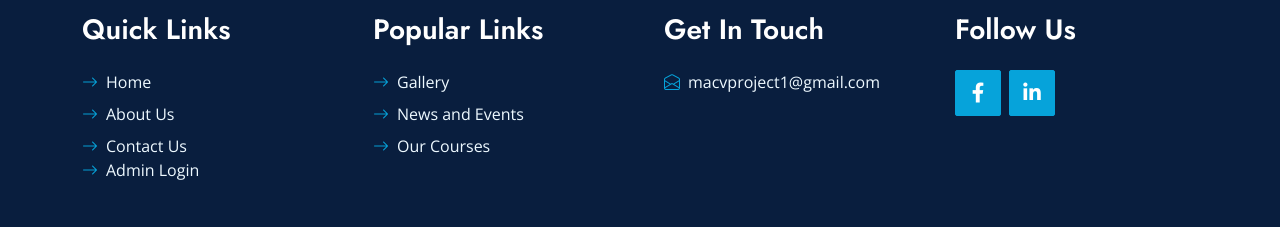
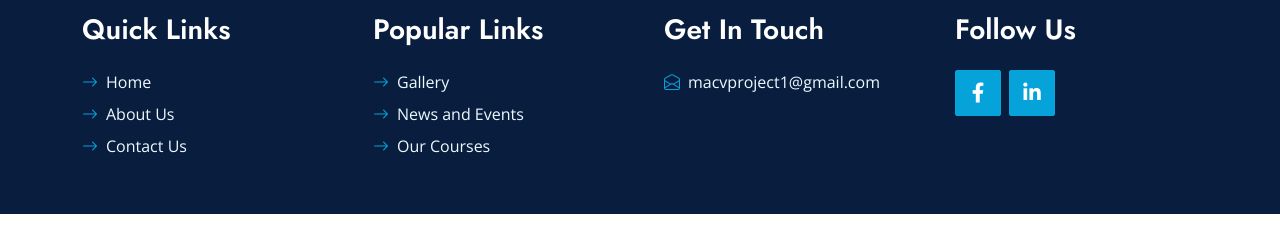
Before and after one commit to Todd0554/MACVgovermentvolunteer, a React (Create React App) app: page / in a window 1280 px wide. Shown: the part 1385-1612 px from the top of the page. Built offline with nearby package versions, Linux system fonts and the light colour scheme.

Commit message:
comment undone code

```diff
--- a/src/component/Footer.js
+++ b/src/component/Footer.js
@@ -25,12 +25,12 @@ function Footer() {
                             <a className="text-light mb-2" href="/"><i className="bi bi-arrow-right text-primary me-2"></i>Home</a>
                             <a className="text-light mb-2" href="/about"><i className="bi bi-arrow-right text-primary me-2"></i>About Us</a>
                             <a className="text-light" href="/contact"><i className="bi bi-arrow-right text-primary me-2"></i>Contact Us</a>
-                            { userInfo ? (
+                            {/* { userInfo ? (
                                 <a className="text-light" onClick={logOutHandler} href="/"><i className="bi bi-arrow-right text-primary me-2"></i>Admin Logout</a>
                             ) : (
 
                                 <a className="text-light" href="/admin"><i className="bi bi-arrow-right text-primary me-2"></i>Admin Login</a>
-                            )}
+                            )} */}
 
 
 
```
